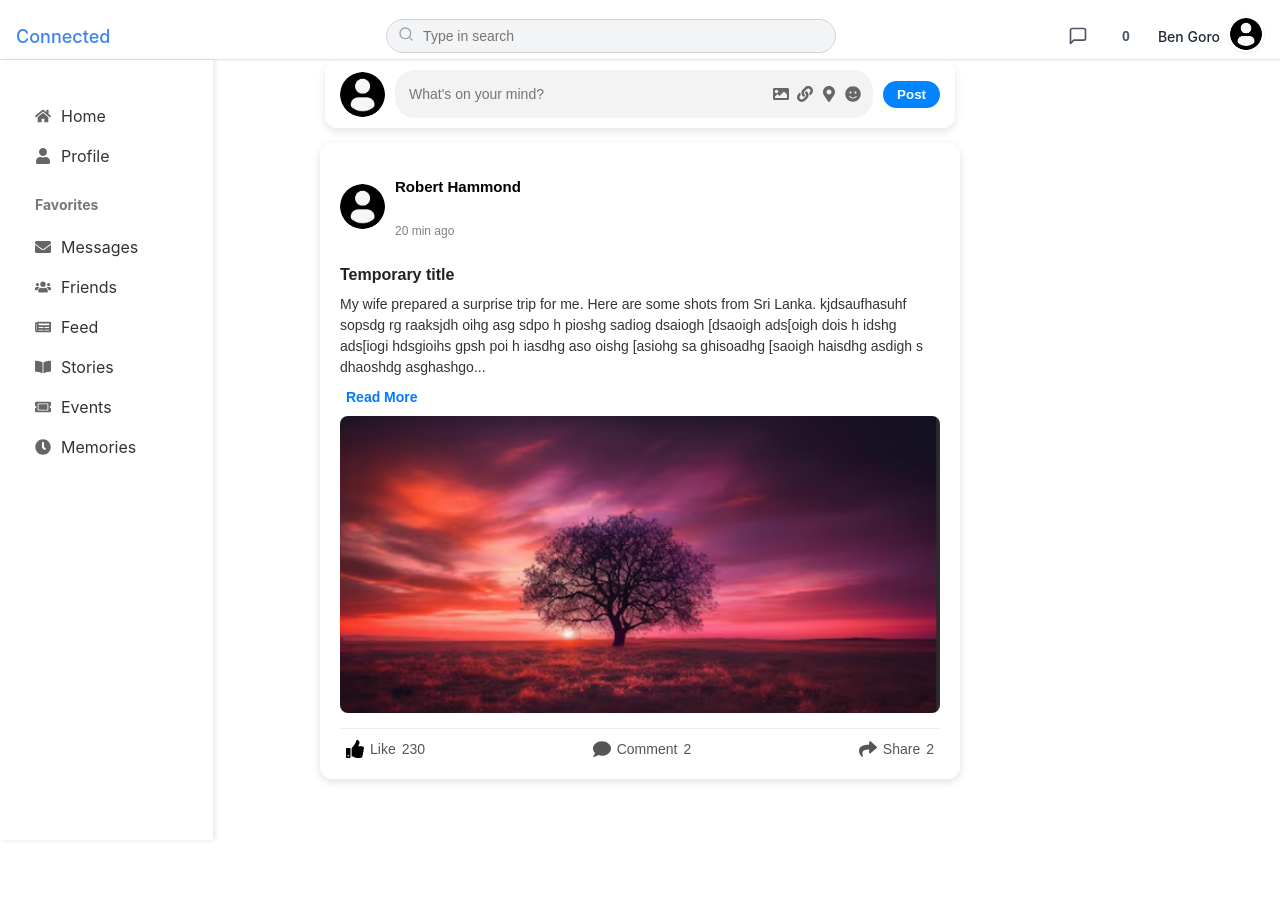
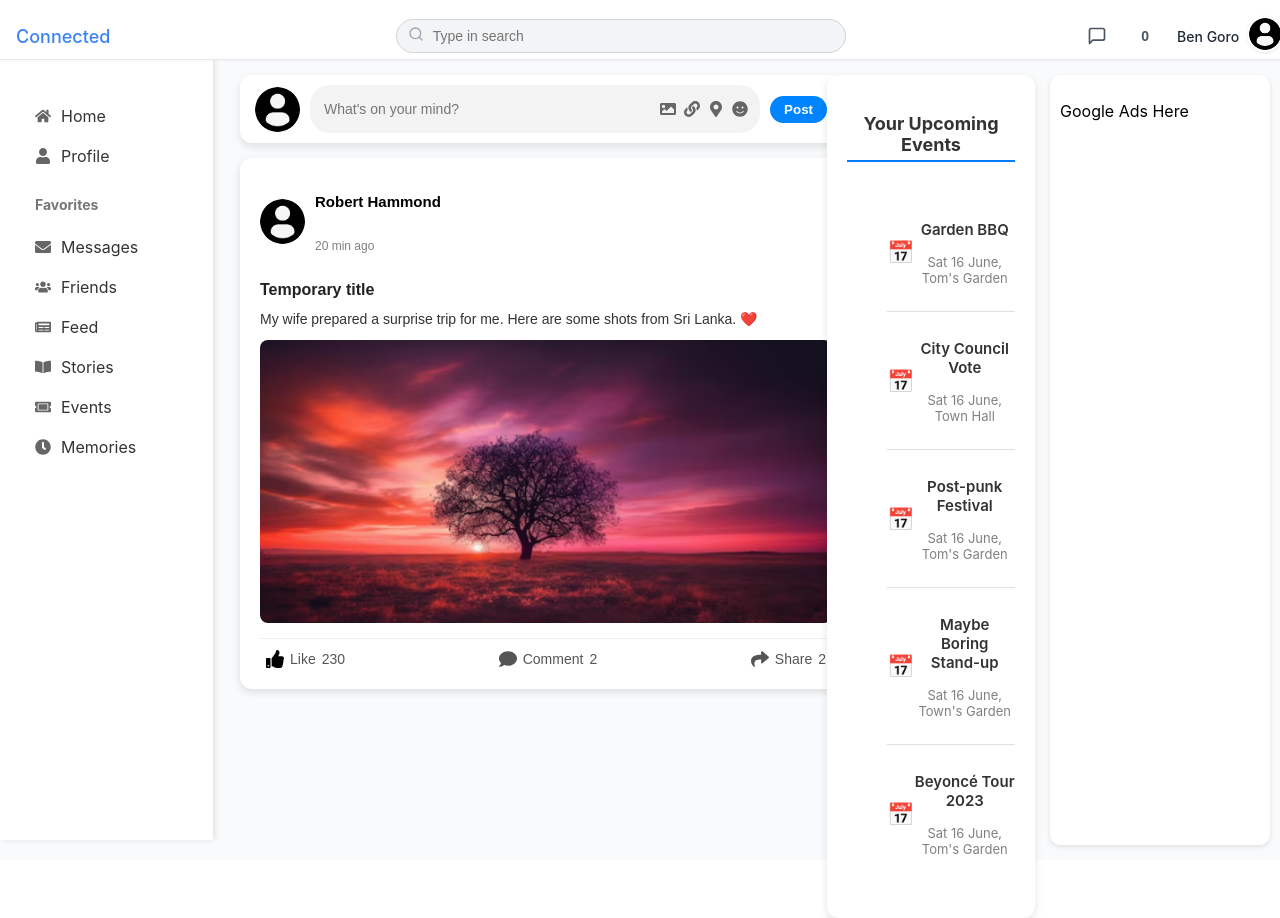
Before and after one commit to sujitavchar/Interviwer, a React (Create React App) app in the folder frontend/: page / in a window 1280 px wide. Before the commit the page ends 800 px from the top, so only its background shows below. Built offline with nearby package versions, Linux system fonts and the light colour scheme.

Commit message:
Created latestevents component

```diff
--- /dev/null
+++ b/frontend/src/components/latestevents.js
@@ -0,0 +1,31 @@
+import React from "react";
+import "../styles/latestevents.css";
+
+const LatestEvents = () => {
+  const events = [
+    { title: "Garden BBQ", date: "Sat 16 June", location: "Tom's Garden" },
+    { title: "City Council Vote", date: "Sat 16 June", location: "Town Hall" },
+    { title: "Post-punk Festival", date: "Sat 16 June", location: "Tom's Garden" },
+    { title: "Maybe Boring Stand-up", date: "Sat 16 June", location: "Town's Garden" },
+    { title: "Beyoncé Tour 2023", date: "Sat 16 June", location: "Tom's Garden" },
+  ];
+
+  return (
+    <div className="events-container">
+      <h3>Your Upcoming Events</h3>
+      <ul>
+        {events.map((event, index) => (
+          <li key={index} className="event-item">
+            <div className="event-icon">📅</div>
+            <div className="event-info">
+              <p className="event-title">{event.title}</p>
+              <p className="event-date">{event.date}, {event.location}</p>
+            </div>
+          </li>
+        ))}
+      </ul>
+    </div>
+  );
+};
+
+export default LatestEvents;
--- a/frontend/src/pages/Home/home.css
+++ b/frontend/src/pages/Home/home.css
@@ -0,0 +1,58 @@
+.home-container {
+    display: flex;
+    height: 100vh;
+    background: #f9fafb;
+}
+
+/* Sidebar Styling */
+.sidebar {
+    width: 230px;  /* Slightly reduced */
+    background: white;
+    padding: 15px;
+    box-shadow: 2px 0 5px rgba(0, 0, 0, 0.1);
+    position: fixed;
+    height: 100vh;
+    overflow-y: auto;
+}
+
+/* Main Content (Feed & Events) */
+.main-content {
+    display: flex;
+    flex: 1;
+    margin-left: 230px; /* Adjusted for fixed sidebar */
+    padding: 15px 10px; /* Reduced padding */
+    gap: 15px; /* Reduced gap */
+}
+
+/* Feed Section */
+.feed {
+    flex: 2.2; /* Slightly increased */
+}
+
+/* Right Sidebar (Events) */
+.right-sidebar {
+    flex: 0.8;  /* Reduced width to create ad space */
+    max-width: 250px;
+}
+
+/* Rightmost Google Ads Space */
+.google-ads {
+    width: 200px; /* Fixed width */
+    background-color: #fff;
+    padding: 10px;
+    border-radius: 10px;
+    box-shadow: 0 2px 5px rgba(0, 0, 0, 0.1);
+}
+
+@media (max-width: 1024px) {
+    .main-content {
+        flex-direction: column;
+        margin-left: 0;
+    }
+    .right-sidebar {
+        max-width: 100%;
+    }
+    .google-ads {
+        display: none; /* Hide ads on smaller screens */
+    }
+}
--- a/frontend/src/pages/Home/home.js
+++ b/frontend/src/pages/Home/home.js
@@ -3,26 +3,42 @@ import './home.css';
 import Sidebar from '../../components/sidebar';
 import Postcard from '../../components/postcard';
 import Post from '../../components/post';
+import Latestevents from '../../components/latestevents';
+
 import profileIcon from "../../assets/profile_image_icon.png";
-import temp from '../../assets/temp.png'
-
+import temp from '../../assets/temp.png';
 
 const HomePage = () => {
   return (
-    <div className="app-container">
+    <div className="home-container">
         <Sidebar/>
+
+        {/* Main Content */}
+        <div className="main-content">
+            <div className="feed">
                 <Postcard/>
                 <Post
                     user={{ name: "Robert Hammond", profilePic: profileIcon }}
                     time="20 min"
                     title= "Temporary title"
-            text="My wife prepared a surprise trip for me. Here are some shots from Sri Lanka. kjdsaufhasuhf sopsdg rg raaksjdh oihg asg sdpo h pioshg sadiog dsaiogh [dsaoigh ads[oigh dois h idshg ads[iogi hdsgioihs gpsh poi h iasdhg aso oishg [asiohg sa ghisoadhg [saoigh   haisdhg asdigh s dhaoshdg asghashgo asdoghashgshghasdgjkhaskjgkjshg sajghashgjh sagsdahghasgdhd asghas;kgh as;dlkh a;dsdlkh a;sdlk ;asddlkh ;sadlkh ;adslgkh ;dslgh ❤️"
+                    text="My wife prepared a surprise trip for me. Here are some shots from Sri Lanka. ❤️"
                     image={temp}
                     likes={230}
                     comments={6}
                     shares={2}
                 />
+            </div>
 
+            {/* Right Sidebar */}
+            <div className="right-sidebar">
+                <Latestevents/>
+            </div>
+
+            {/* Google Ads Space */}
+            <div className="google-ads">
+                <p>Google Ads Here</p>
+            </div>
+        </div>
     </div>
   );
 };
--- /dev/null
+++ b/frontend/src/styles/latestevents.css
@@ -0,0 +1,97 @@
+.events-container {
+    background: white;
+    padding: 20px;
+    border-radius: 12px;
+    box-shadow: 0 4px 8px rgba(0, 0, 0, 0.1);
+    margin-bottom: 20px;
+    text-align: center; /* Centers text-based content */
+    max-width: 320px; /* Ensures container doesn't stretch too wide */
+    margin-left: auto;
+    margin-right: auto;
+}
+
+.events-container h3 {
+    font-size: 18px;
+    margin-bottom: 15px;
+    font-weight: 700;
+    color: #333;
+    border-bottom: 2px solid #007bff;
+    padding-bottom: 5px;
+    display: inline-block;
+}
+
+.event-item {
+    display: flex;
+    align-items: center;
+    justify-content: center; /* Centers items */
+    padding: 12px 0;
+    border-bottom: 1px solid #e0e0e0;
+    transition: background-color 0.2s ease-in-out;
+}
+
+.event-item:last-child {
+    border-bottom: none;
+}
+
+.event-item:hover {
+    background: #f5f7fa;
+    border-radius: 6px;
+}
+
+.event-left {
+    display: flex;
+    align-items: center;
+    gap: 12px;
+}
+
+.event-icon {
+    font-size: 22px;
+    color: #007bff;
+    transition: transform 0.2s ease-in-out;
+}
+
+.event-item:hover .event-icon {
+    transform: scale(1.1);
+}
+
+.event-details {
+    display: flex;
+    flex-direction: column;
+    text-align: left; /* Ensures text is aligned properly */
+}
+
+.event-title {
+    font-weight: 600;
+    font-size: 15px;
+    color: #333;
+}
+
+.event-date {
+    font-size: 13px;
+    color: gray;
+}
+
+/* Responsive */
+@media (max-width: 768px) {
+    .events-container {
+        padding: 15px;
+    }
+
+    .event-item {
+        padding: 10px 0;
+        justify-content: flex-start; /* Align left on small screens */
+    }
+
+    .event-icon {
+        font-size: 20px;
+        margin-right: 8px;
+    }
+
+    .event-title {
+        font-size: 14px;
+    }
+
+    .event-date {
+        font-size: 12px;
+    }
+}
--- a/frontend/src/styles/navbar.css
+++ b/frontend/src/styles/navbar.css
@@ -1,4 +1,8 @@
 /* ResponsiveNavbar.css */
+body {
+  padding-top: 60px; /* Adjust based on your navbar height */
+}
+
 .navbar {
     display: flex;
     flex-wrap: wrap;
@@ -10,6 +14,11 @@
     box-shadow: 0 1px 2px rgba(0, 0, 0, 0.05);
     position: relative;
     height: 27px;
+    position: fixed;  /* Stick the navbar */
+    top: 0;  /* Place it at the top */
+    left: 0;
+    width: 99%;  /* Full width */
+    z-index: 1000;
   }
 
   /* Brand section */
--- a/frontend/src/styles/sidebar.css
+++ b/frontend/src/styles/sidebar.css
@@ -60,7 +60,7 @@
   }
 
   /* Responsive styles */
-  @media (max-width: 768px) {
+  @media (max-width: 800px) {
     .sidebar {
       transform: translateX(-100%);
     }
```
Also changed, not shown: frontend/src/components/eventcard.js (deleted). Lines whose indentation alone changed are shown as unchanged.
